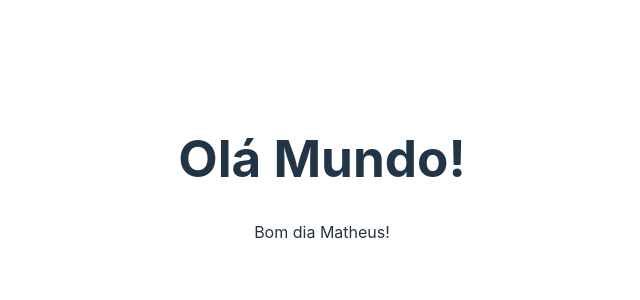
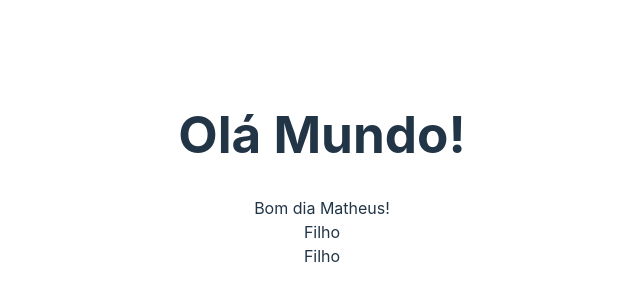
Before and after one commit to AdsonTanajura/react-typescript, a React (Vite) app in the folder 2_fundamentos/: page / in a window 1280 px wide. Shown: the part 230-530 px from the top of the page, without its empty margins (318-958 px from the left). Built offline with nearby package versions, Linux system fonts and the light colour scheme.

Commit message:
Componente dentro de componente

```diff
--- a/2_fundamentos/src/App.jsx
+++ b/2_fundamentos/src/App.jsx
@@ -1,5 +1,6 @@
 import './App.css'
 import BomDia from './components/BomDia'
+import Pai from './components/Pai'
 import Welcome from './components/Welcome'
 
 const App = () => {
@@ -8,6 +9,7 @@ const App = () => {
     <>
     <Welcome />
     <BomDia />
+    <Pai />
     </>
   )
 }
--- /dev/null
+++ b/2_fundamentos/src/components/Filho.jsx
@@ -0,0 +1,5 @@
+const Filho = () => {
+  return <div>Filho</div>;
+};
+
+export default Filho;
--- /dev/null
+++ b/2_fundamentos/src/components/Pai.jsx
@@ -0,0 +1,12 @@
+import Filho from "./Filho";
+
+const Pai = () => {
+  return (
+    <div>
+      <Filho />
+      <Filho />
+    </div>
+  );
+};
+
+export default Pai;
```
